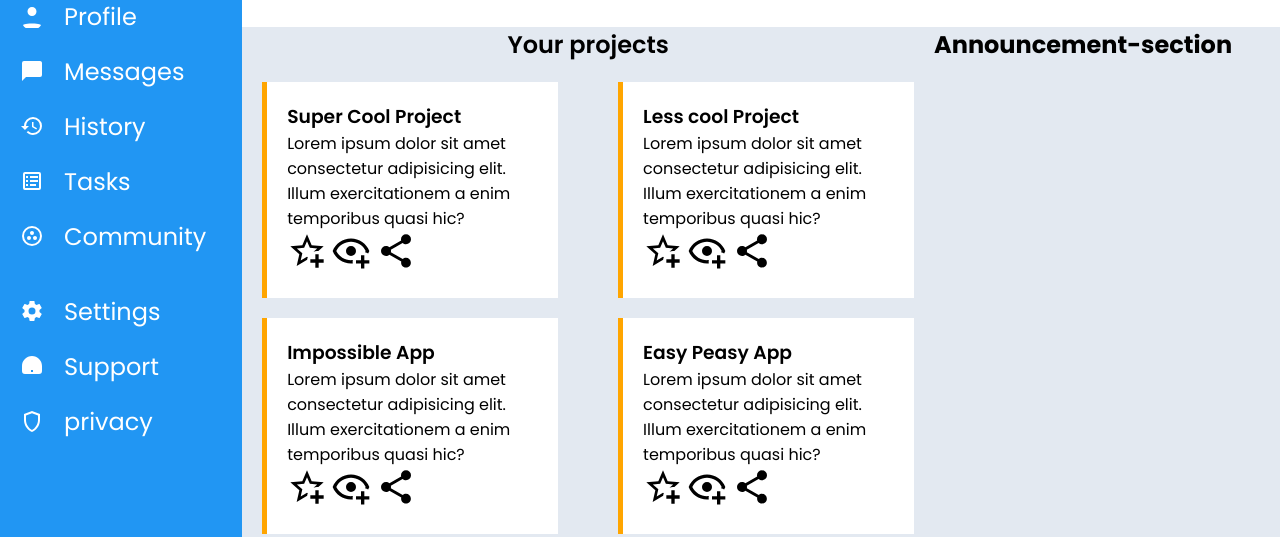
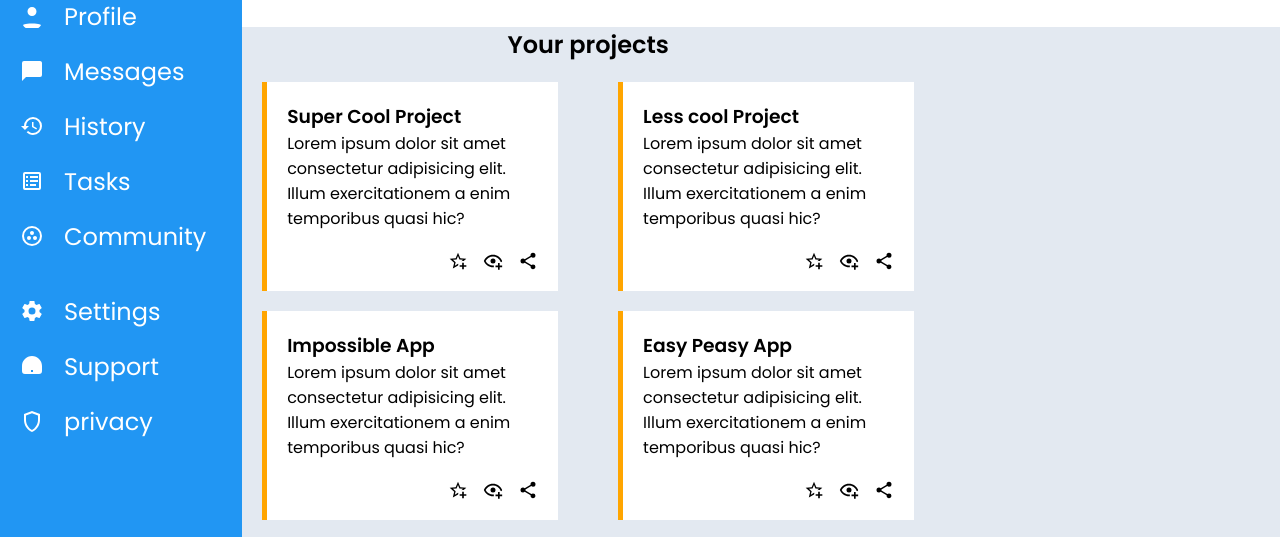
Before and after one commit to Hariprasad1303/OdinProject2, a website built with Parcel: page OdinProject2/src/index.html in a window 1280 px wide. Shown: the part 189-726 px from the top of the page. Built offline with nearby package versions, Linux system fonts and the light colour scheme.

Commit message:
last commit

```diff
--- a/OdinProject2/src/index.html
+++ b/OdinProject2/src/index.html
@@ -152,6 +152,7 @@
     <!-- Main section starts here -->
 
     <div class="main">
+      <!-- project-section starts here -->
       <div class="project-section">
         <h2>Your projects</h2>
         <div class="project project1">
@@ -274,13 +275,21 @@
                 </svg>
             </div>
         </div>
+      </div>
+      <!-- Project-section ends here -->
 
+      <!-- announcement section starts here -->
+      <div class="announcement-section">
+        <div class="announcement">
+
+        </div>
+        <div class="trending">
+
+        </div>
       </div>
-      <div class="announcement-section">
-        <h2>Announcement-section</h2>
-
+      <!-- announcement section ends here -->
       </div>
-      </div>
+     <!-- project-section ends here  -->
     </div>
     <!-- Main section ends here -->
   </div>
--- a/OdinProject2/src/style.css
+++ b/OdinProject2/src/style.css
@@ -203,7 +203,18 @@
 .project h3{
     font-weight: 600;
 }
+.contents-section{
+    margin-bottom: 20px;
+}
+.icons-section{
+    display: flex;
+    align-items: center;
+    justify-content: flex-end;
+}
+.icons-section svg{
+    margin-left:15px ;
+}
 .project-icon{
-    height: 40px;
-    width: 40px;
+    height: 20px;
+    width: 20px;
 }
```
